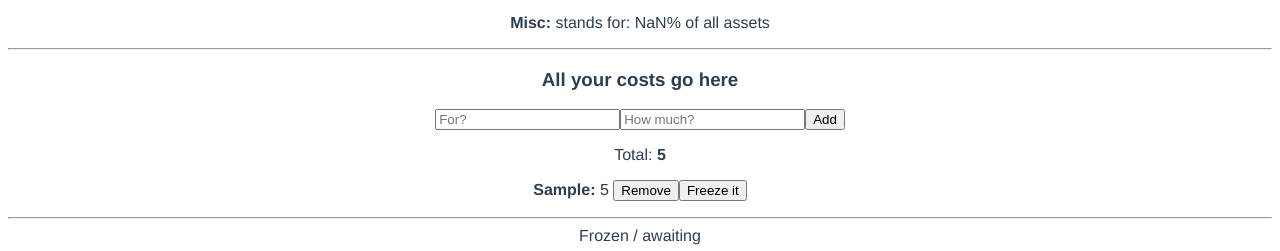
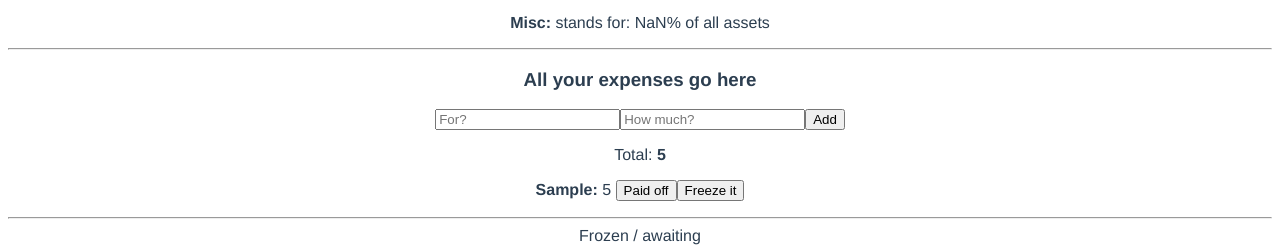
Before and after one commit to p-w-g/fried-ramen, a Vue app: page / in a window 1280 px wide. Both pictures are taken after typing "Sample", "5" into the empty fields and a click on the button "Add". Shown: the part 389-640 px from the top of the page. Built offline with nearby package versions, Linux system fonts and the light colour scheme.

Commit message:
definitions updated

```diff
--- a/src/components/List.vue
+++ b/src/components/List.vue
@@ -1,6 +1,6 @@
 <template>
   <div>
-    <h3>All your costs go here</h3>
+    <h3>All your expenses go here</h3>
     <form
       id="the-form"
       action="#"
@@ -35,7 +35,7 @@
           <b>{{ obj.title }}:</b>
           {{ obj.description }}
           <button @click="remove(index)">
-            Remove
+            Paid off
           </button>
           <button @click="onHold(index)">
             Freeze it
```
